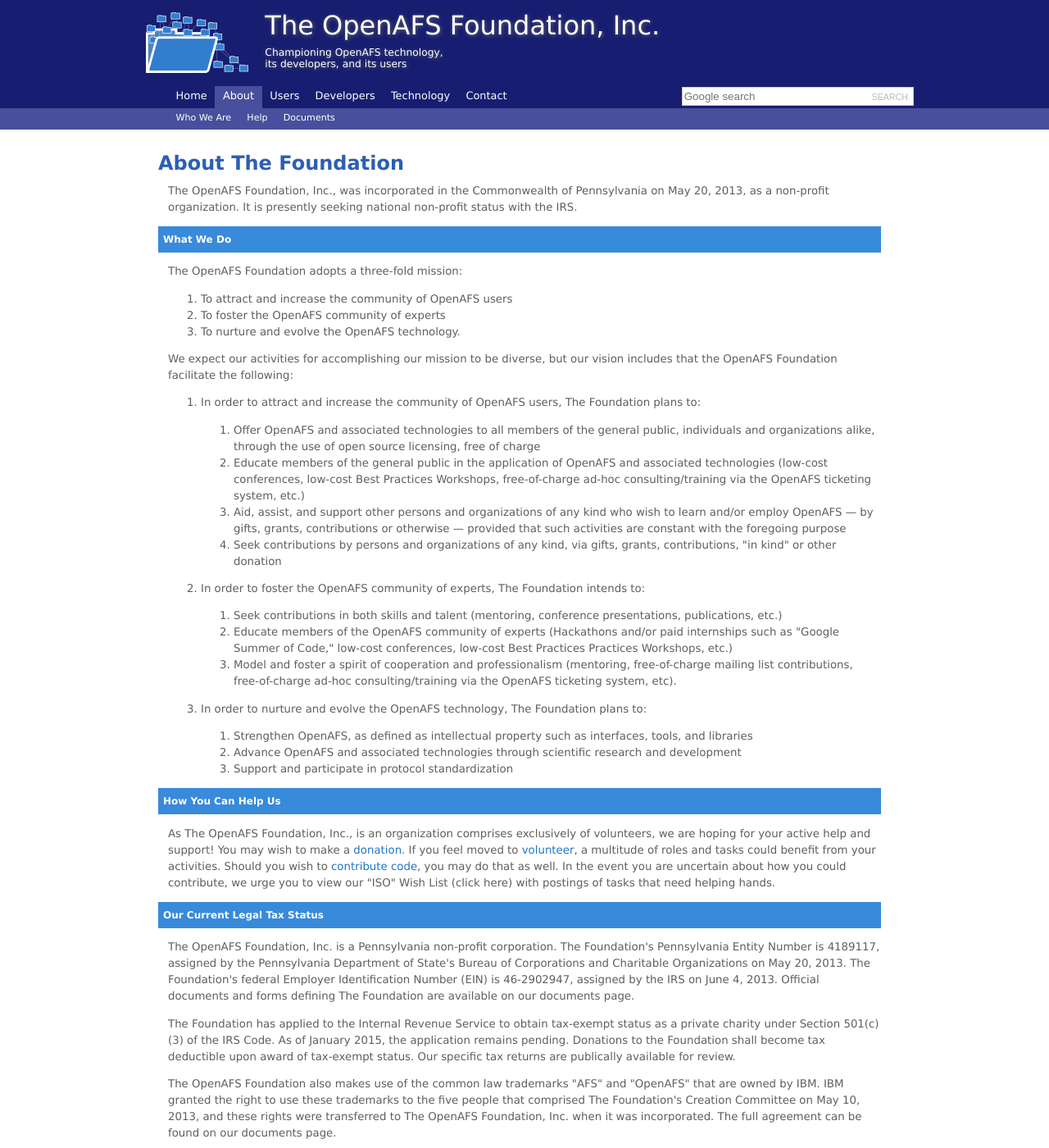
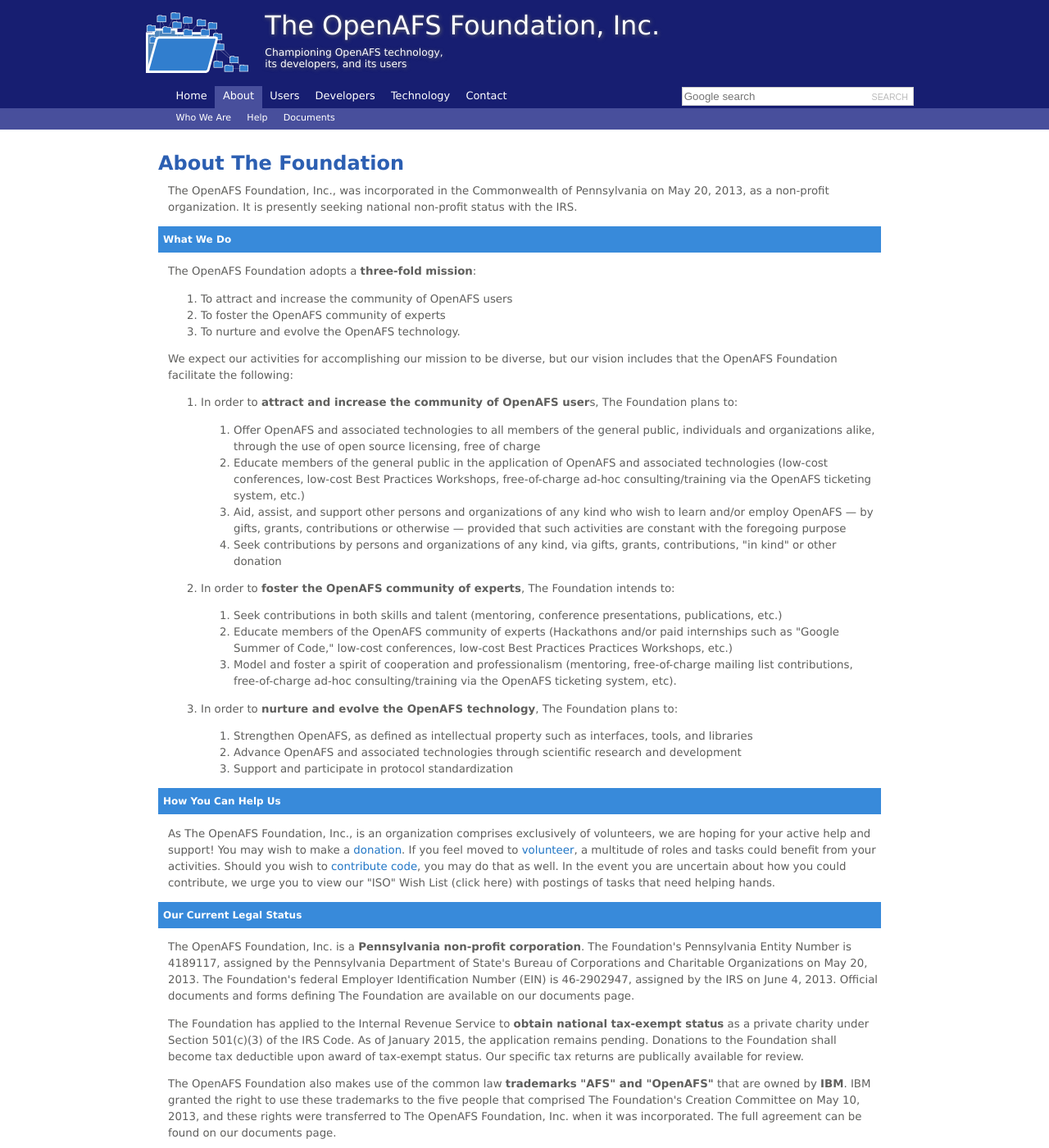
Before and after one commit to openafsfoundation/openafsfoundation.org, a Jekyll site: the page built from about/index.md, in a window 1280 px wide and 1400 px high. Shown: the whole window at 82% size. Built offline with Jekyll 4.4.1, drawn with Linux system fonts in a browser that asks for light colours.

Commit message:
Update index.md

```diff
--- a/about/index.md
+++ b/about/index.md
@@ -10,7 +10,7 @@
 
 ### What We Do ###
 
-The OpenAFS Foundation adopts a three-fold mission:
+The OpenAFS Foundation adopts a **three-fold mission**:
 
 1. To attract and increase the community of OpenAFS users
 2. To foster the OpenAFS community of experts
@@ -19,7 +19,7 @@
 We expect our activities for accomplishing our mission to be diverse, but our
 vision includes that the OpenAFS Foundation facilitate the following:
 
-1.  In order to attract and increase the community of OpenAFS users, The
+1.  In order to **attract and increase the community of OpenAFS user**s, The
     Foundation plans to:
 
     1. Offer OpenAFS and associated technologies to all members of the general
@@ -36,7 +36,7 @@
     4. Seek contributions by persons and organizations of any kind, via gifts,
        grants, contributions, "in kind" or other donation
 
-2.  In order to foster the OpenAFS community of experts, The Foundation intends
+2.  In order to **foster the OpenAFS community of experts**, The Foundation intends
     to:
 
     1. Seek contributions in both skills and talent (mentoring, conference
@@ -48,7 +48,7 @@
        (mentoring, free-of-charge mailing list contributions, free-of-charge
        ad-hoc consulting/training via the OpenAFS ticketing system, etc).
 
-3.  In order to nurture and evolve the OpenAFS technology, The Foundation plans
+3.  In order to **nurture and evolve the OpenAFS technology**, The Foundation plans
     to:
 
     1. Strengthen OpenAFS, as defined as intellectual property such as
@@ -69,13 +69,13 @@
 "ISO" Wish List (click here) with postings of tasks that need helping hands.
 
 
-### Our Current Legal Tax Status ###
+### Our Current Legal Status ###
 
-The OpenAFS Foundation, Inc.  is a Pennsylvania non-profit corporation. The Foundation's Pennsylvania Entity Number is 4189117, assigned by the Pennsylvania Department of State's Bureau of Corporations and Charitable Organizations on May 20, 2013. The Foundation's federal Employer Identification Number (EIN) is 46-2902947, assigned by the IRS on June 4, 2013. Official documents and forms defining The Foundation are available on our documents page.
+The OpenAFS Foundation, Inc.  is a **Pennsylvania non-profit corporation**. The Foundation's Pennsylvania Entity Number is 4189117, assigned by the Pennsylvania Department of State's Bureau of Corporations and Charitable Organizations on May 20, 2013. The Foundation's federal Employer Identification Number (EIN) is 46-2902947, assigned by the IRS on June 4, 2013. Official documents and forms defining The Foundation are available on our documents page.
 
-The Foundation has applied to the Internal Revenue Service to obtain tax-exempt status as a private charity under Section 501(c)(3) of the IRS Code.  As of January 2015, the application remains pending.  Donations to the Foundation shall become tax deductible upon award of tax-exempt status.  Our specific tax returns are publically available for review.
+The Foundation has applied to the Internal Revenue Service to **obtain national tax-exempt status** as a private charity under Section 501(c)(3) of the IRS Code.  As of January 2015, the application remains pending.  Donations to the Foundation shall become tax deductible upon award of tax-exempt status.  Our specific tax returns are publically available for review.
 
-The OpenAFS Foundation also makes use of the common law trademarks "AFS" and "OpenAFS" that are owned by IBM. IBM granted the right to use these trademarks to the five people that comprised The Foundation's Creation Committee on May 10, 2013, and these rights were transferred to The OpenAFS Foundation, Inc. when it was incorporated. The full agreement can be found on our documents page.
+The OpenAFS Foundation also makes use of the common law **trademarks "AFS" and "OpenAFS"** that are owned by **IBM**. IBM granted the right to use these trademarks to the five people that comprised The Foundation's Creation Committee on May 10, 2013, and these rights were transferred to The OpenAFS Foundation, Inc. when it was incorporated. The full agreement can be found on our documents page.
 
 
 ### Core Foundational Documents ###
```
